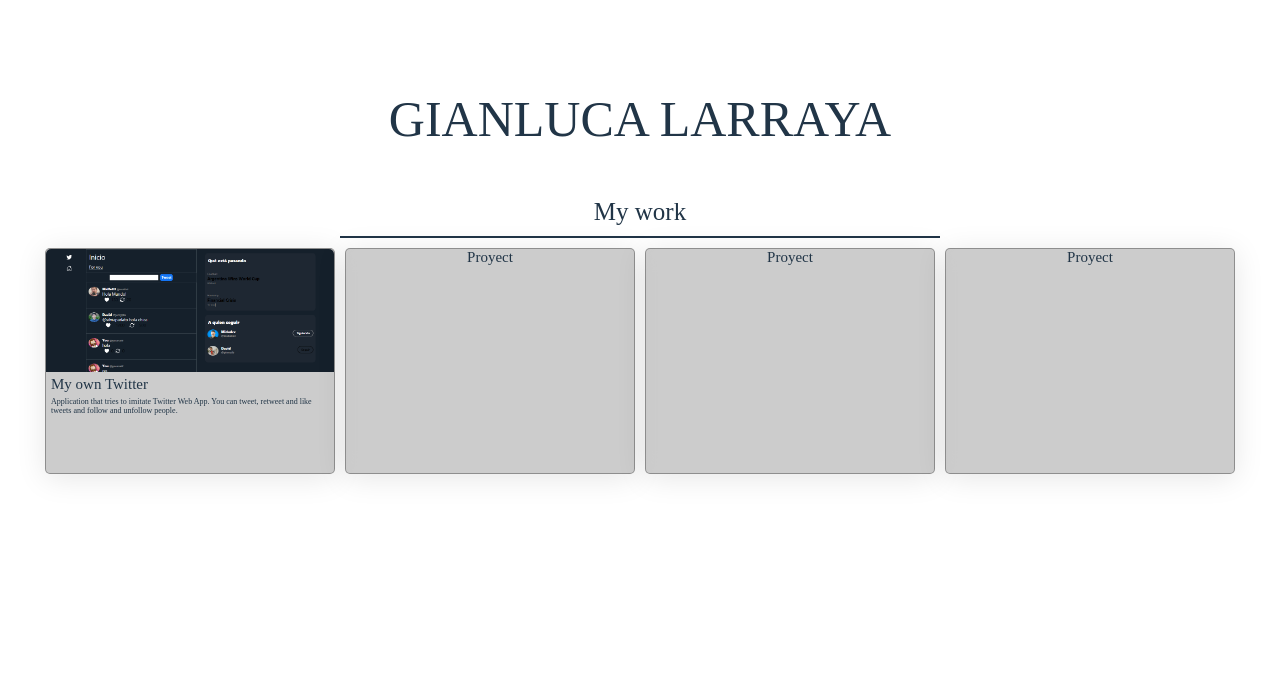
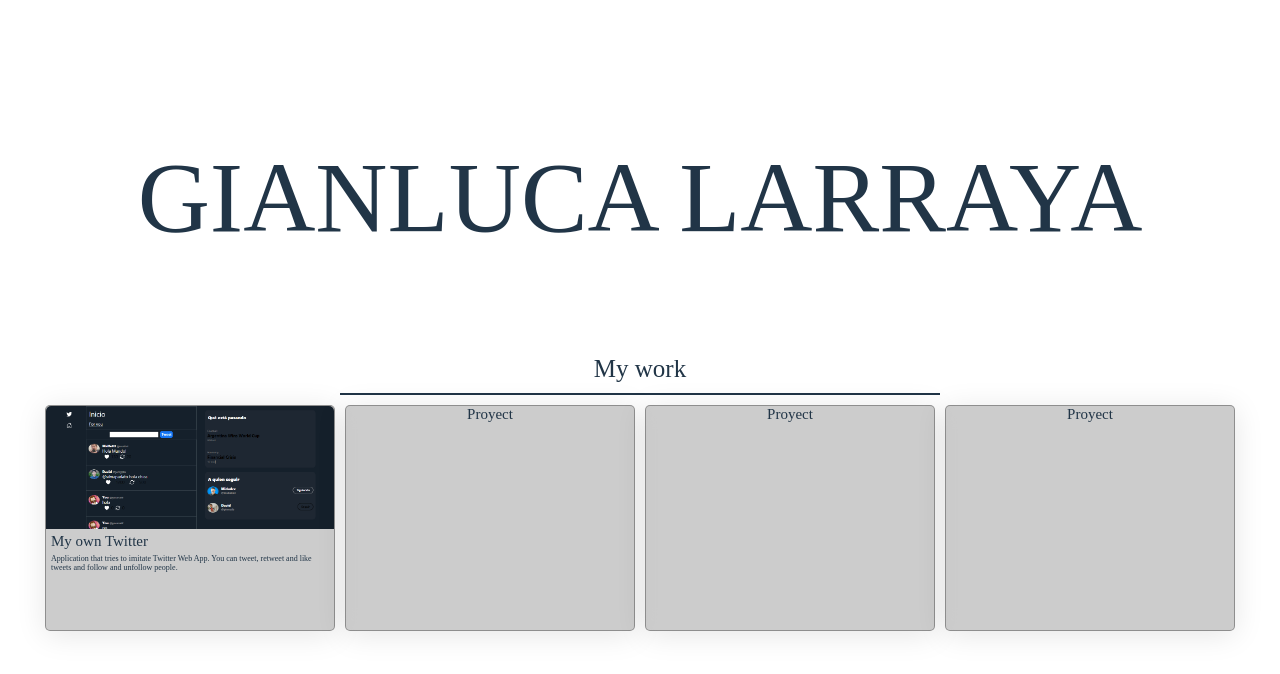
Before and after one commit to GianlucaLarraya/MyPortfolio, a React (Vite) app: page / in a window 1280 px wide. Shown: the top 674 px of the page. Built offline with nearby package versions, Linux system fonts and the light colour scheme; a web font is replaced by a local one.

Commit message:
trying to fix sizes in production v2

```diff
--- a/src/App.css
+++ b/src/App.css
@@ -17,7 +17,7 @@
 }
 
 .myname {
-  font-size: 50px;
+  font-size: 100px;
 }
 
 .trabajostitulo {
```
